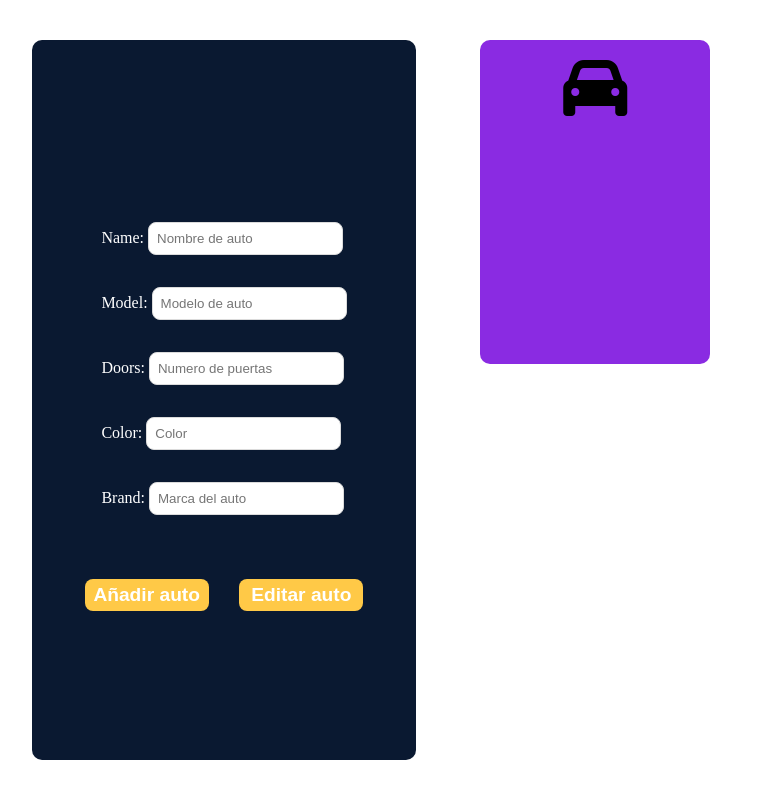
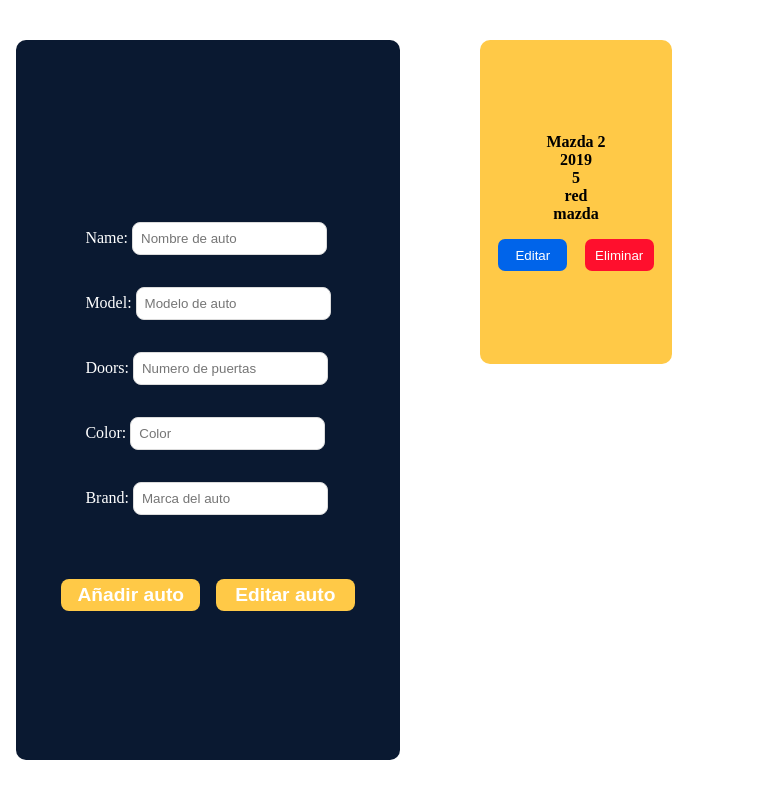
Before and after one commit to escorpion16/CRUD-CARS, a plain HTML site: page index.html in a window 1280 px wide. Shown: the whole page, without its empty margins (0-757 px from the left). Drawn offline with Linux system fonts and the light colour scheme.

Commit message:
agregando funcion createCar y deleteCar

```diff
--- a/assets/css/styles.css
+++ b/assets/css/styles.css
@@ -22,6 +22,8 @@
     background-color: #0a1931;
     color: #fff;
     border-radius: 10px;
+    position: fixed;
+    left: 1rem;
 }
 
 .form-container .field {
@@ -50,13 +52,8 @@
     height: 2rem;
 }
 
-.cars-container {
-    width: 60%;
-    height: 90vh;
-}
-
 .submitBtn, .editBtn {
-    width: 40%;
+    width: 45%;
     border: none;
     background-color: #ffc947;
     color: #fff;
@@ -66,23 +63,60 @@
 }
 
 /* Card */
+.cars-container {
+    width: 60%;
+    height: 90vh;
+    display: flex;
+    flex-wrap: wrap;
+    margin-left: 30%;
+}
 
 .cars-container .card {
-    width: 30%;
+    width: 25%;
     height: 45%;
-    overflow: hidden;
     text-align: center;
-    transition: all 0.5s;
     border-radius: 10px;
-    background-color: blueviolet;
+    background-color: #ffc947;
+    display: flex;
+    align-items: center;
+
+    margin: 0rem 2rem 2rem 2rem;
 }
 
-.card .icon-car {
+.cars-container .contentCard {
     width: 100%;
-    height: 25%;
+    height: 100%;
+    display: flex;
+    flex-direction: column;
+    justify-content: center;
+    align-items: center;
+}
+
+.cars-container .carInfo{
+    width: 80%;
+    height: 60%;
+}
+
+.cars-container .actionButtons {
+    width: 90%;
+    height: 2rem;
+    display: flex;
+    justify-content: space-around;
     margin-top: 1rem;
 }
 
-.card .icon-car i {
-    font-size: 4rem;
+.actionButtons button {
+    width: 40%;
+    border: none;
+    padding: 5px;
+    color: #fff;
+    border-radius: 7px;
 }
+
+.update {
+    background-color: #0064ea;
+}
+
+.delete {
+    background-color: #ff0f2d;
+}
--- a/assets/js/main.js
+++ b/assets/js/main.js
@@ -0,0 +1,106 @@
+let cars = [
+    {
+      name: "Mazda 2",
+      model: "2019",
+      doors: 5,
+      color: "red",
+      brand: "mazda"
+    }
+  ]
+
+let carsContainerIU = document.getElementById("cars-container");
+
+//Añadir car al objeto
+let addCars = document.getElementById("addCars");
+
+const renderCar = () => {
+    //Borra los datos del auto ingresado
+    carsContainerIU.innerHTML = "";
+    carsArray = cars
+
+    //Se recorre el objeto cars
+    carsArray.forEach((car, index) => {
+
+        //Se crea el card que va a contener la informacion de cada car
+        const cardDiv = document.createElement("div");
+        cardDiv.setAttribute("class", "card");
+        carsContainerIU.appendChild(cardDiv);
+
+        const contentDiv = document.createElement("div");
+        contentDiv.setAttribute("class", "contentCard");
+        cardDiv.appendChild(contentDiv);
+
+        const carInfo = document.createElement("div");
+        carInfo.setAttribute("div", "carInfo");
+        contentDiv.appendChild(carInfo);
+
+        //Se crea 5 h4 con la info de cada car
+        const nameCar = document.createElement("h4");
+        const modelCar = document.createElement("h4");
+        const doorsCar = document.createElement("h4");
+        const colorCar = document.createElement("h4");
+        const brandCar = document.createElement("h4");
+
+        nameCar.innerText = `${car.name}`
+        modelCar.innerText = `${car.model}`
+        doorsCar.innerText = `${car.doors}`
+        colorCar.innerText = `${car.color}`
+        brandCar.innerText = `${car.brand}`
+
+        carInfo.appendChild(nameCar);
+        carInfo.appendChild(modelCar);
+        carInfo.appendChild(doorsCar);
+        carInfo.appendChild(colorCar);
+        carInfo.appendChild(brandCar);
+
+        //Agregamos el contenedor de los botones editar y eliminar
+        const actionButtons = document.createElement("div");
+        actionButtons.setAttribute("class", "actionButtons");
+        contentDiv.appendChild(actionButtons);
+
+        //Creamos el boton editar
+        const updateBtn = document.createElement("button");
+        updateBtn.setAttribute("class", "update");
+
+        updateBtn.addEventListener("click", () => {
+            return EditCar(car,index);
+        })
+        updateBtn.setAttribute("id", "update");
+        updateBtn.innerText = "Editar";
+
+        //Creamos el boton eliminar
+        const deleteBtn = document.createElement("button");
+        deleteBtn.setAttribute("class", "delete");
+
+        deleteBtn.addEventListener("click", () => deleteCar(index) )
+        deleteBtn.innerText = "Eliminar";
+        deleteBtn.setAttribute("id", "delete");
+
+        //Agregaos los botones al div contenedor de botones
+        actionButtons.appendChild(updateBtn);
+        actionButtons.appendChild(deleteBtn);
+    });
+}
+
+const createCar = event => {
+    event.preventDefault();
+    let car = {
+        name: document.getElementById("name").value,
+        model: document.getElementById("model").value,
+        doors: document.getElementById("doors").value,
+        color: document.getElementById("color").value,
+        brand: document.getElementById("brand").value
+    }
+
+    cars.push(car);
+    renderCar();
+}
+
+
+
+const deleteCar = index => {
+    cars.splice(index, 1);
+    renderCar();
+}
+addCars.addEventListener("submit", createCar);
+document.addEventListener("DOMContentLoaded", renderCar);
--- a/index.html
+++ b/index.html
@@ -46,16 +46,9 @@
             </form>
         </div>
 
-        <div class="cars-container">
-            <div class="card">
-                <div class="icon-car">
-                    <i class="fas fa-car"></i>
-                </div>
-                <div class="content">
+        <div class="cars-container" id="cars-container"></div>
+    </div>
 
-                </div>
-            </div>
-        </div>
-    </div>
+    <script src="./assets/js/main.js"></script>
 </body>
 </html>
```
